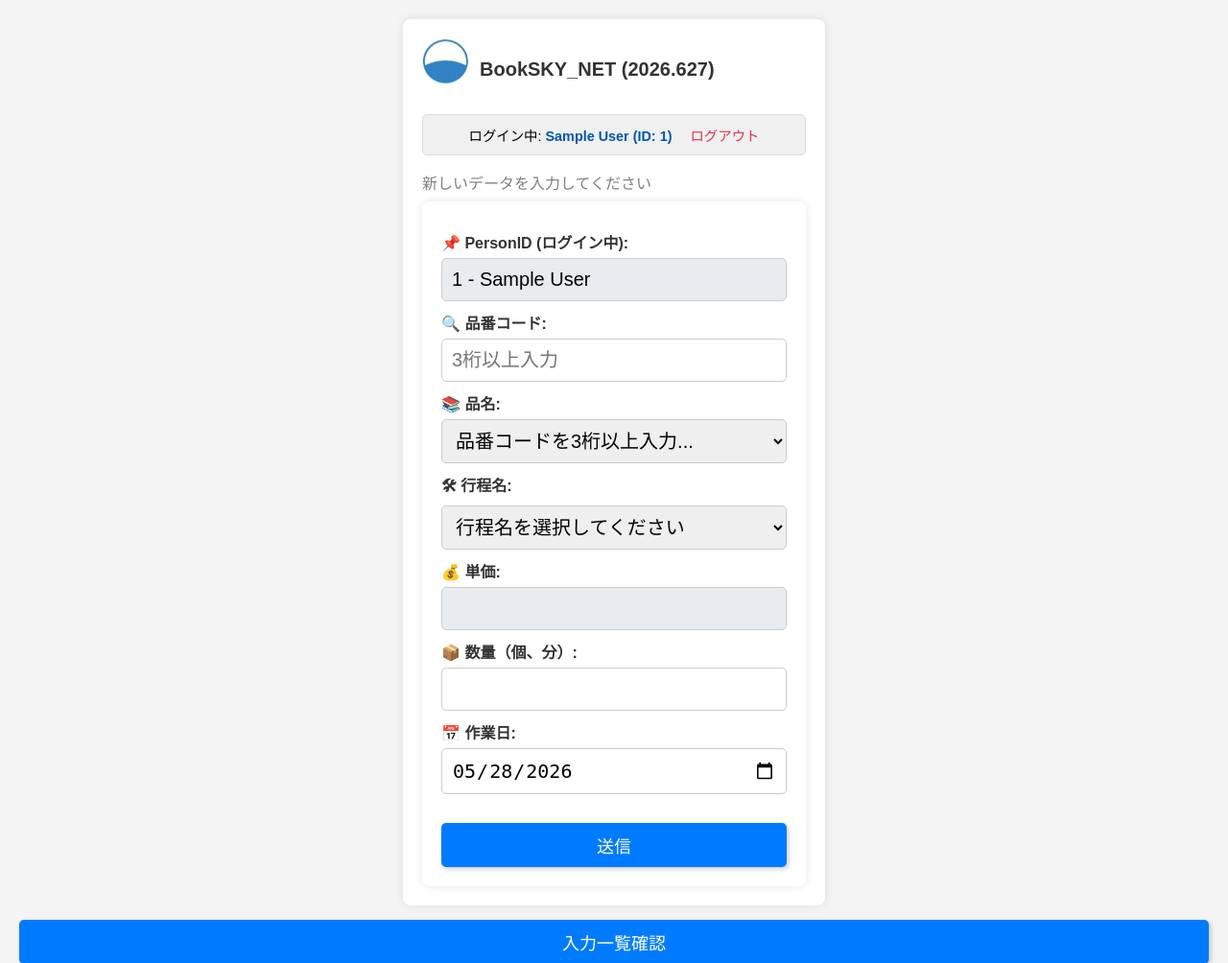
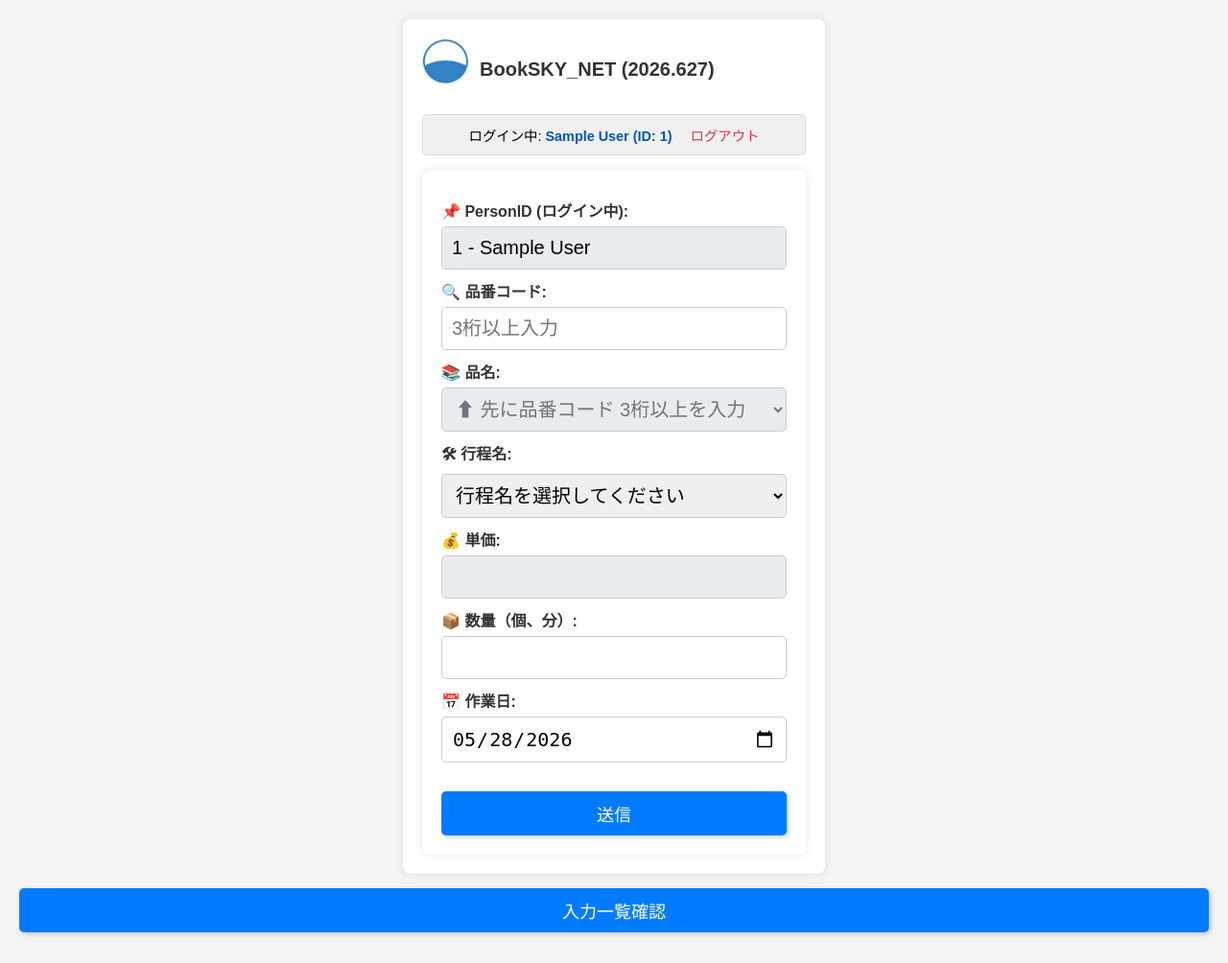
Before and after one commit to masanorimiyamoto-cloud/skyandsea, a Flask app: page / in a window 1280 px wide. Shown: the top 1004 px of the page at 96% size. After the commit the page ends 976 px from the top, so only its background shows below. Run offline with Flask 3, Linux system fonts and the light colour scheme; the visitor is signed in with stand-in values (Sample User, id 1).

Commit message:
feat: 入力画面の縦幅短縮と品名欄の誤タップ防止
- flashメッセージ無し時のプレースホルダ「新しいデータを入力してください」と予約スペースを削除し縦幅を短縮
- 品番コード未入力(3桁未満)の間は品名欄をdisabledにし「⬆ 先に品番コード 3桁以上を入力」と表示、上の入力欄へ誘導
- 候補読込時に品名欄を自動有効化
- select:disabled のスタイルを追加（iOSでの薄表示対策含む）

Co-Authored-By: Claude Opus 4.8 <noreply@anthropic.com>

```diff
--- a/templates/index.html
+++ b/templates/index.html
@@ -39,6 +39,12 @@
         input[readonly] { /* 読み取り専用フィールドのスタイル */
             background-color: #e9ecef;
             cursor: not-allowed;
+        }
+        select:disabled { /* 無効化された品名欄など：操作不可と分かる見た目に */
+            background-color: #e9ecef;
+            color: #6c757d;
+            cursor: not-allowed;
+            opacity: 1; /* iOS等での薄すぎ表示を防ぐ */
         }
         button {
             background-color: #007bff;
@@ -128,10 +134,6 @@
                         <p class="{{ category }}">{{ message }}</p>
                     {% endfor %}
                 </div>
-            {% else %}
-                 <div id="flash-message" style="min-height: 2em;">
-                    <p style="color: gray;">新しいデータを入力してください</p>
-                </div>
             {% endif %}
         {% endwith %}
 
@@ -148,8 +150,8 @@
 
             <label for="worknameSelect">📚 品名:</label>
             <input type="hidden" id="booknameInput" name="bookname_hidden" value="{{ bookname_hidden or '' }}">
-            <select id="worknameSelect" name="workname" class="form-control">
-                 <option value="" selected disabled>品番コードを入力してください</option>
+            <select id="worknameSelect" name="workname" class="form-control" disabled>
+                 <option value="" selected disabled>⬆ 先に品番コード 3桁以上を入力</option>
             </select>
 
             <label for="workprocess">🛠 行程名:</label>
@@ -213,17 +215,17 @@ const unitpriceDict = unitpriceDataElem
             if (workcdInput && worknameSelect) {
                 if (!workcdInput.value || workcdInput.value.length < 3 ) {
                     worknameSelect.style.display = 'none';
-                    populateWorknameSelectWithMessage('品番コードを3桁以上入力...');
+                    populateWorknameSelectWithMessage('⬆ 先に品番コード 3桁以上を入力', false, true);
                 } else {
                     populateWorknameSelectWithMessage('品番コード再入力または品名を選択...');
                     worknameSelect.style.display = 'block';
                 }
             } else if (worknameSelect) {
                  worknameSelect.style.display = 'none';
-                 populateWorknameSelectWithMessage('品番コードを3桁以上入力...');
+                 populateWorknameSelectWithMessage('⬆ 先に品番コード 3桁以上を入力', false, true);
             }
 
-            function populateWorknameSelectWithMessage(message, isError = false) {
+            function populateWorknameSelectWithMessage(message, isError = false, disabledState = false) {
                 if (!worknameSelect) return;
                 worknameSelect.innerHTML = '';
                 const option = document.createElement('option');
@@ -233,6 +235,8 @@ const unitpriceDict = unitpriceDataElem
                 option.selected = true;
                 worknameSelect.appendChild(option);
                 worknameSelect.style.display = 'block';
+                // 品番コード未入力時は品名欄自体を無効化し、誤タップを防ぐ（上の品番コード欄へ誘導）
+                worknameSelect.disabled = disabledState;
                 isWorknameSelectShowingMessage = true;
                 if(booknameInput) booknameInput.value = '';
             }
@@ -290,7 +294,7 @@ const unitpriceDict = unitpriceDataElem
                     worknameSelect.style.display = 'none';
                     if(booknameInput) booknameInput.value = '';
                     isWorknameSelectShowingMessage = true;
-                    populateWorknameSelectWithMessage('品番コードを3桁以上入力...');
+                    populateWorknameSelectWithMessage('⬆ 先に品番コード 3桁以上を入力', false, true);
                     worknameSelect.value = "";
                     return;
                 }
```
